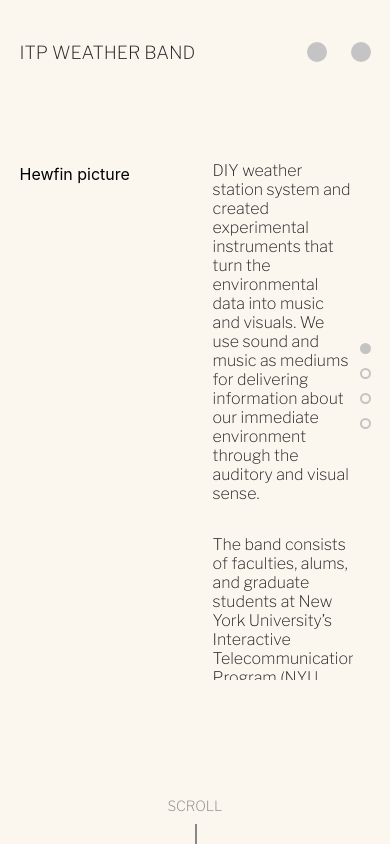
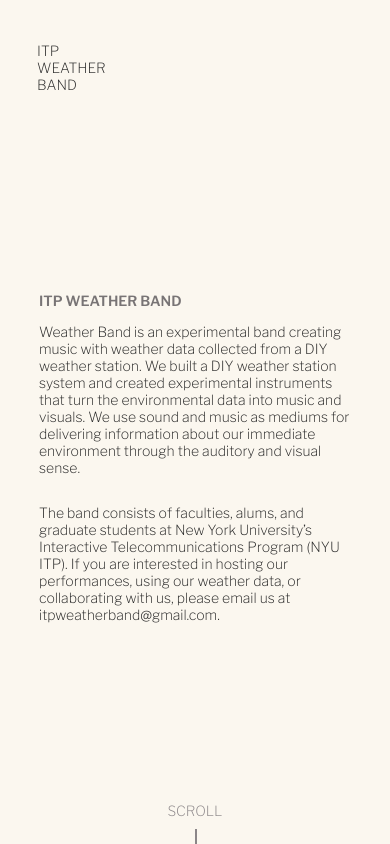
Before and after one commit to lazordiak/weather-band, a Next.js app: page / in a window 390 px wide. Built offline with nearby package versions, Linux system fonts and the light colour scheme.

Commit message:
updating mobile styling

```diff
--- a/pages/index.js
+++ b/pages/index.js
@@ -17,9 +17,18 @@
   font-weight: 200;
   font-size: 18px;
   color: #262626;
+
+  @media (max-width: 768px) {
+    font-size: 14px;
+    max-width: 20%;
+    margin-left: 5%;
+  }
 `
 
 const DotHolder = styled.div`
+  @media (max-width: 768px) {
+    display: none;
+  }
 `
 
 const Dot = styled.span`
@@ -35,7 +44,7 @@
   width: 11px;
   margin: 5px 0;
   background-color: ${props => props.isActive ? "#C4C4C4" : "#FBF7EF"};
-  transition: background-color .5s;
+  transition: background-color .25s;
   border: 2px solid #C4C4C4;
   border-radius: 50%;
   display: inline-block;
@@ -69,6 +78,30 @@
   /*display: flex;
   align-items: center;*/
   justify-content: space-between;
+
+  @media (max-width: 768px) {
+    width: 80%;
+    font-size: 12px;
+  }
+`
+
+const PicHolder = styled.div`
+  width: 45%;
+  height: 100%;
+  display: flex;
+  /*display: flex;
+  align-items: center;*/
+  justify-content: space-between;
+
+  @media (max-width: 768px) {
+    position: absolute;
+    opacity: ${props => props.opacity ? props.opacity : 1};
+    z-index: -1;
+    top: 20%;
+    left: 0;
+    height: 70%;
+    width: 100%;
+  }
 `
 
 const ScrollLine = styled.div`
@@ -78,6 +111,10 @@
   position: relative;
   bottom: 0;
   left: 50%;
+
+  @media (max-width: 764px) {
+    height: 15px;
+  }
 `
 
 const MainText = styled.div`
@@ -86,6 +123,12 @@
   margin-left: 10%;
   overflow: auto; /*..will introduce scroll bar when needed..*/
   scroll-snap-type: y mandatory;
+
+  @media (max-width: 768px) {
+    margin: 0;
+    width: 100%;
+    font-size: 14px;
+  }
 `
 
 const Snapper = styled.section`
@@ -111,6 +154,10 @@
   font-weight: 600;
   font-size: 18px;
   color: #787475;
+
+  @media (max-width: 768px) {
+    font-size: 14px;
+  }
 `
 
 const ButtonHolder = styled.div`
@@ -123,6 +170,10 @@
   flex-direction: column;
   align-items: center;
   justify-content: center;
+
+  @media (max-width: 768px) {
+    display: none;
+  }
 `
 
 const ProjText = styled.p`
@@ -234,9 +285,9 @@
 
       <main className={styles.main}>
 
-        <MainHolder>
+        <PicHolder>
           Hewfin picture
-        </MainHolder>
+        </PicHolder>
         <MainHolder>
           <MainText id={"textHolder"} ref={holder}>
             <Snapper id={"intro"} ref={intro}>
--- a/styles/Home.module.css
+++ b/styles/Home.module.css
@@ -16,6 +16,15 @@
   flex-direction: row;
   justify-content: center;
   /*align-items: center;*/
+}
+
+@media screen and (max-width: 768px) {
+  .main {
+    padding: 1rem 0;
+    position: absolute;
+    top: 15%;
+    max-height: 80%;
+  }
 }
 
 .footer {
```
